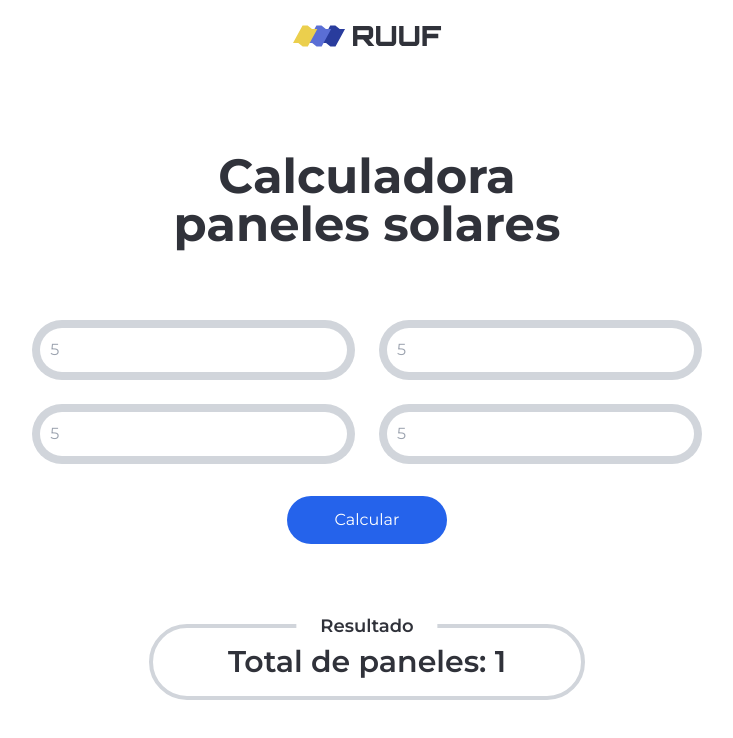
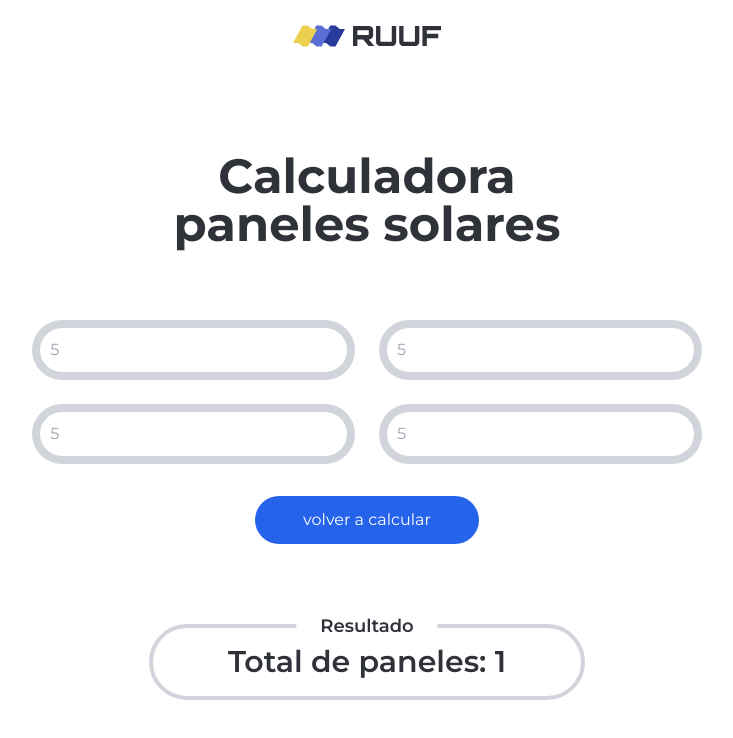
Before and after one commit to pipevera/paneles, a Nuxt app: page / in a window 1280 px wide. Both pictures are taken after typing "5", "5", "5", "5" into the empty fields and a click on the button "Calcular". Shown: the top 738 px of the page, without its empty margins (273-1006 px from the left). Built offline with nearby package versions, Linux system fonts and the light colour scheme; a web font is replaced by a local one.

Commit message:
added new button resetForm

```diff
--- a/components/Calculator.vue
+++ b/components/Calculator.vue
@@ -34,12 +34,15 @@
         />
       </div>
       <div class="flex justify-center">
-        <button class="bg-blue-600 text-white rounded-full py-3 px-12 hover:scale-110 transition">
+        <button type="button" @click="resetForm" v-if="resultado" class="bg-blue-600 text-white rounded-full py-3 px-12 hover:scale-110 transition" >
+          volver a calcular
+        </button>
+        <button type="submit"  v-else class="bg-blue-600 text-white rounded-full py-3 px-12 hover:scale-110 transition">
           Calcular
         </button>
       </div>
     </form>
-    <div  class="animate-fadeIn my-20">
+    <div v-if="resultado" class="animate-fadeIn my-20">
       <div class="flex justify-center px-6" >
         <div class="relative rounded-full border-gray-300 border-4 py-4 w-full md:w-1/2 px-4">
           <div class="absolute bottom-14 left-1/2 transform -translate-x-1/2 bg-white px-6">
@@ -65,16 +68,17 @@ export default {
   },
   methods: {
     calcular() {
-      const fit1 = Math.floor(this.anchoTecho / this.anchoPanel) * Math.floor(this.largoTecho / this.largoPanel);
-      const fit2 = Math.floor(this.anchoTecho / this.largoPanel) * Math.floor(this.largoTecho / this.anchoPanel);
+      const fit1 = (this.anchoTecho / this.anchoPanel) * (this.largoTecho / this.largoPanel);
+      const fit2 = (this.anchoTecho / this.largoPanel) * (this.largoTecho / this.anchoPanel);
       return this.resultado = Math.max(fit1, fit2);
-},
+    },
 
     resetForm() {
       this.anchoTecho = null,
       this.largoTecho = null,
       this.anchoPanel = null,
-      this.largoPanel = null
+      this.largoPanel = null,
+      this.resultado = null
     }
   },
 };
```
